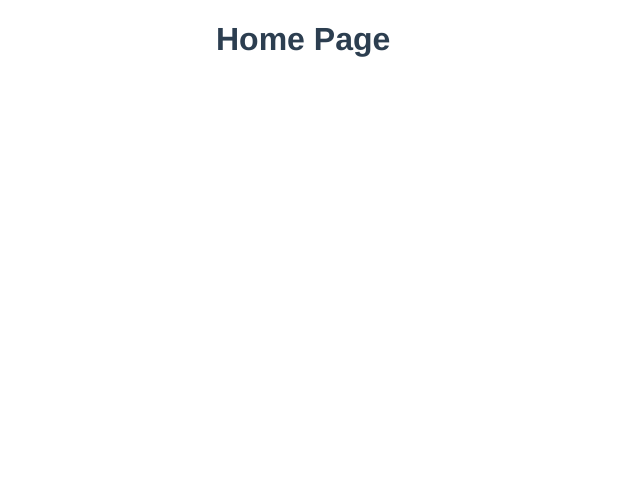
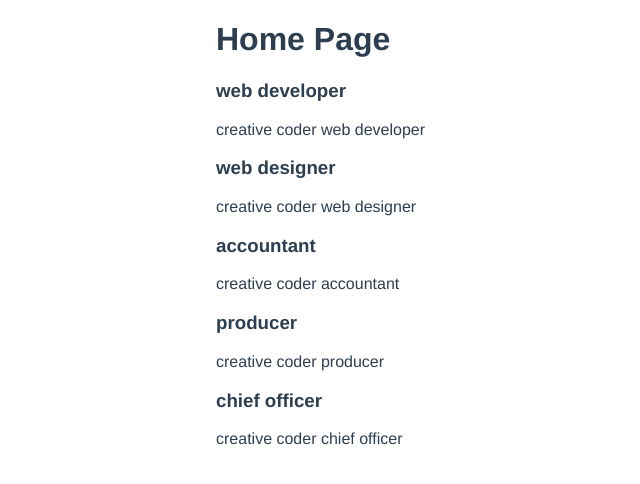
Before and after one commit to minthuhlaing007/project-planner, a Vue app: page / in a window 1280 px wide. Shown: the top 484 px of the page, without its empty margins (124-764 px from the left). Built offline with nearby package versions, Linux system fonts and the light colour scheme; data requests are answered from the project's data file.

Commit message:
creating fake api and fetching the data and show the result in home page

```diff
--- a/src/views/HomeView.vue
+++ b/src/views/HomeView.vue
@@ -1,11 +1,25 @@
 <template>
   <div class="home">
       <h1>Home Page</h1>
+      <div v-for="project in projects" :key="project.id">
+        <h3>{{ project.title }}</h3>
+        <p>{{ project.detail }}</p>
+      </div>
   </div>
 </template>
 
 <script>
 export default {
-
+  data() {
+    return {
+      projects:[]
+    }
+  },
+  mounted() {
+    fetch("http://localhost:3000/projects")
+    .then(response => response.json())
+    .then(datas => this.projects = datas)
+    .catch(error => console.log(error.message))
+  }
 }
 </script>
```
